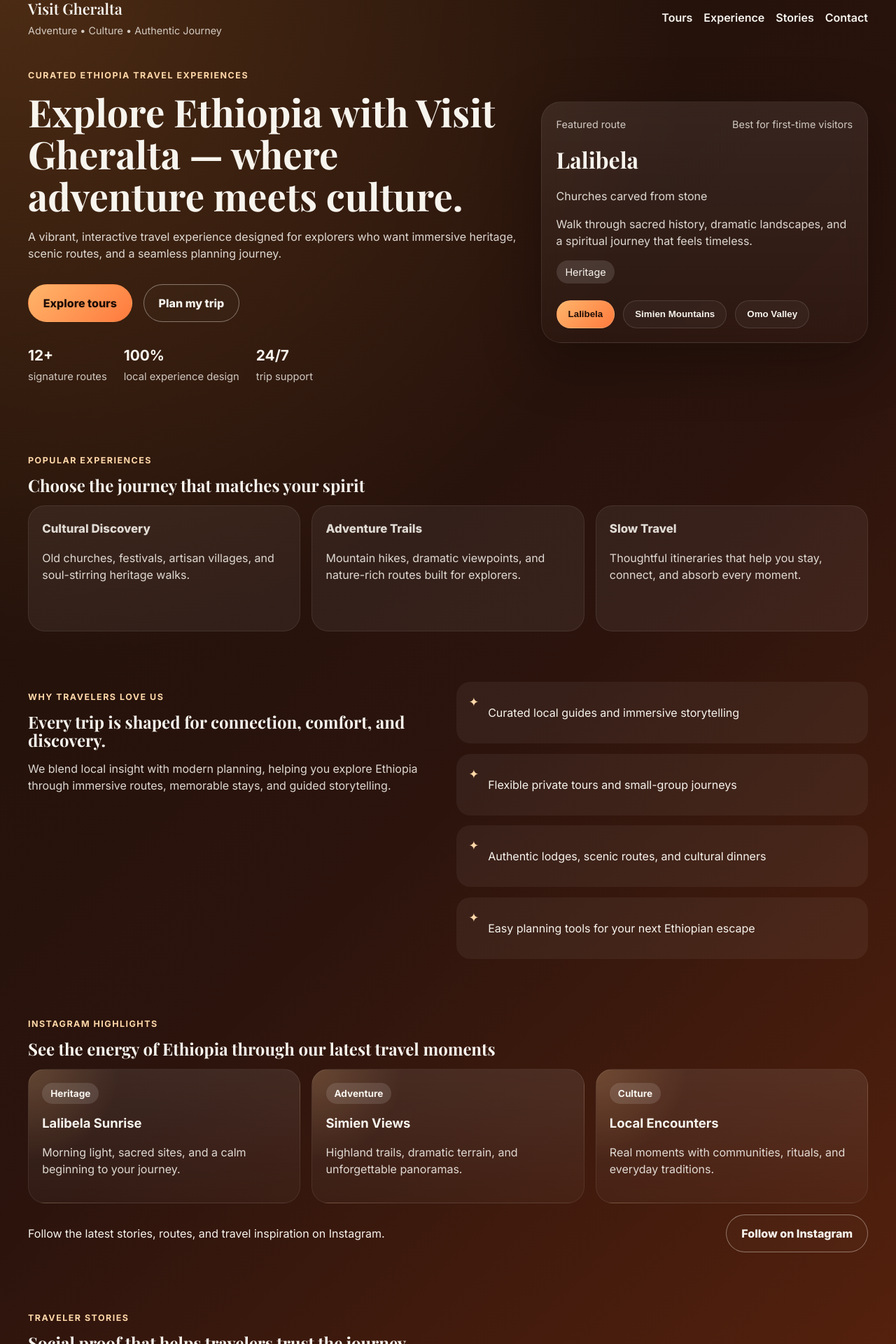
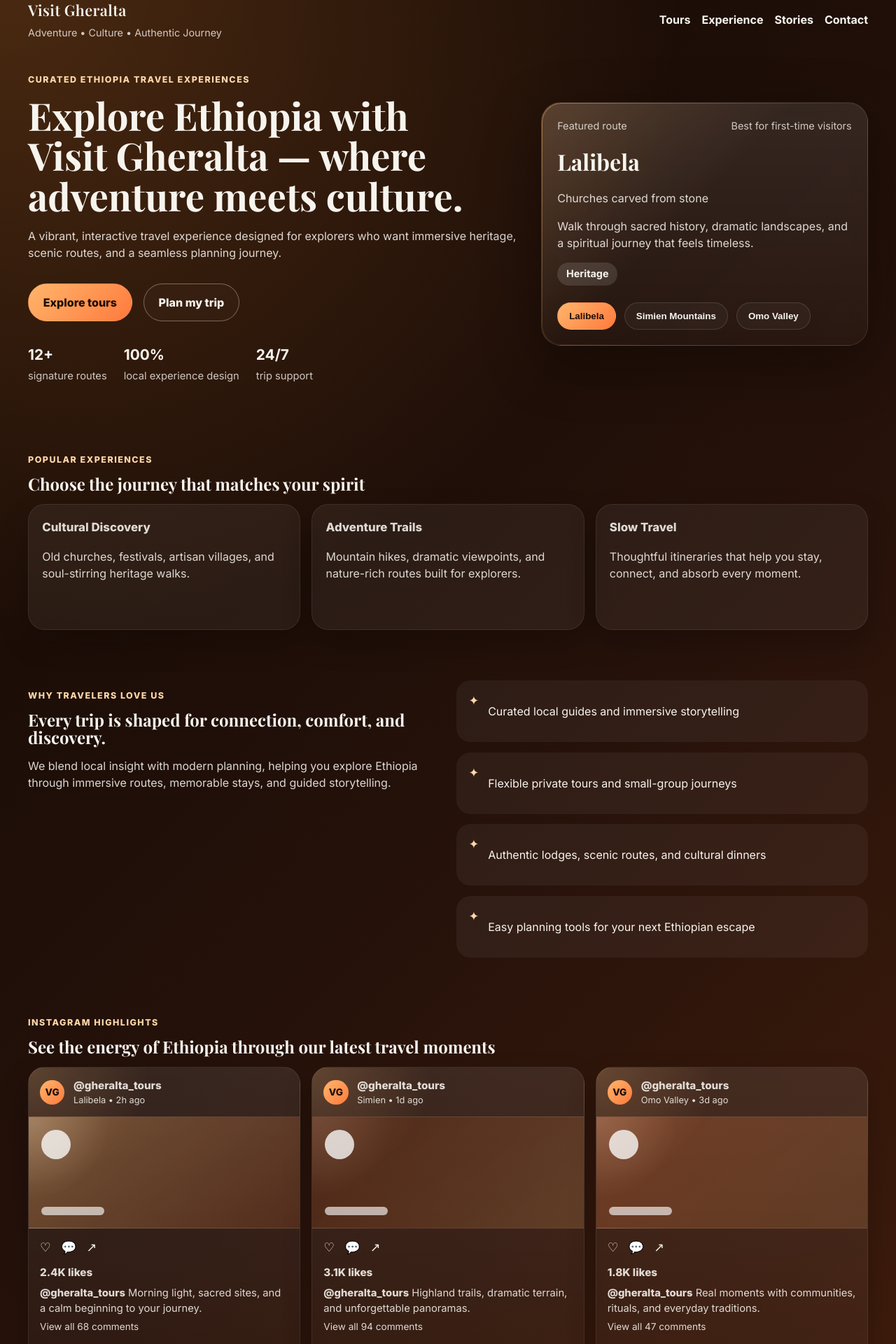
Before and after one commit to fitsumtsadik-wq/Gheralta, a React (Vite) app: page / in a window 1280 px wide. Shown: the part 40-1960 px from the top of the page at 70% size. Built offline with nearby package versions, Linux system fonts and the light colour scheme.

Commit message:
Refresh Instagram and visual design

```diff
--- a/src/App.jsx
+++ b/src/App.jsx
@@ -48,16 +48,40 @@ const instagramHighlights = [
     title: 'Lalibela Sunrise',
     tag: 'Heritage',
     note: 'Morning light, sacred sites, and a calm beginning to your journey.',
+    accent: 'heritage',
+    url: 'https://www.instagram.com/gheralta_tours/',
+    handle: '@gheralta_tours',
+    avatar: 'VG',
+    location: 'Lalibela',
+    time: '2h ago',
+    likes: '2.4K',
+    comments: '68',
   },
   {
     title: 'Simien Views',
     tag: 'Adventure',
     note: 'Highland trails, dramatic terrain, and unforgettable panoramas.',
+    accent: 'adventure',
+    url: 'https://www.instagram.com/gheralta_tours/',
+    handle: '@gheralta_tours',
+    avatar: 'VG',
+    location: 'Simien',
+    time: '1d ago',
+    likes: '3.1K',
+    comments: '94',
   },
   {
     title: 'Local Encounters',
     tag: 'Culture',
     note: 'Real moments with communities, rituals, and everyday traditions.',
+    accent: 'culture',
+    url: 'https://www.instagram.com/gheralta_tours/',
+    handle: '@gheralta_tours',
+    avatar: 'VG',
+    location: 'Omo Valley',
+    time: '3d ago',
+    likes: '1.8K',
+    comments: '47',
   },
 ]
 
@@ -231,11 +255,34 @@ function App() {
           </div>
           <div className="instagram-grid">
             {instagramHighlights.map((item) => (
-              <article key={item.title} className="instagram-card">
-                <span className="instagram-tag">{item.tag}</span>
-                <h3>{item.title}</h3>
-                <p>{item.note}</p>
-              </article>
+              <a
+                key={item.title}
+                href={item.url}
+                target="_blank"
+                rel="noreferrer"
+                className={`instagram-card instagram-card--${item.accent}`}
+              >
+                <div className="instagram-card-header">
+                  <div className="instagram-card-avatar" aria-hidden="true">{item.avatar}</div>
+                  <div>
+                    <p className="instagram-card-handle">{item.handle}</p>
+                    <p className="instagram-card-meta">{item.location} • {item.time}</p>
+                  </div>
+                </div>
+                <div className="instagram-card-media" aria-hidden="true" />
+                <div className="instagram-card-actions" aria-hidden="true">
+                  <span>♡</span>
+                  <span>💬</span>
+                  <span>↗</span>
+                </div>
+                <div className="instagram-card-content">
+                  <p className="instagram-likes">{item.likes} likes</p>
+                  <p className="instagram-caption">
+                    <span>{item.handle}</span> {item.note}
+                  </p>
+                  <p className="instagram-comment-link">View all {item.comments} comments</p>
+                </div>
+              </a>
             ))}
           </div>
           <div className="social-cta">
--- a/src/styles.css
+++ b/src/styles.css
@@ -2,11 +2,20 @@
   font-family: 'Inter', sans-serif;
   color: #f7f4ee;
   background:
-    radial-gradient(circle at top left, rgba(255, 146, 61, 0.22), transparent 28%),
-    linear-gradient(135deg, #1a0f08 0%, #2c140d 40%, #7a2d0d 100%);
+    radial-gradient(circle at top left, rgba(255, 146, 61, 0.24), transparent 26%),
+    radial-gradient(circle at bottom right, rgba(255, 215, 168, 0.16), transparent 20%),
+    linear-gradient(135deg, #120903 0%, #24110a 38%, #58260d 100%);
   line-height: 1.5;
   font-weight: 400;
   color-scheme: dark;
+  --surface: rgba(255, 255, 255, 0.055);
+  --surface-strong: rgba(255, 255, 255, 0.1);
+  --border: rgba(255, 255, 255, 0.08);
+  --shadow: 0 24px 80px rgba(10, 5, 3, 0.38);
+  --text-muted: rgba(247, 244, 238, 0.8);
+  --accent: #ffd7a8;
+  --accent-strong: #ffb56b;
+  --accent-deep: #ff7a3d;
 }
 
 * {
@@ -17,6 +26,19 @@ body {
   margin: 0;
   min-width: 320px;
   min-height: 100vh;
+  position: relative;
+}
+
+body::before {
+  content: '';
+  position: fixed;
+  inset: 0;
+  pointer-events: none;
+  background-image:
+    linear-gradient(rgba(255, 255, 255, 0.02) 1px, transparent 1px),
+    linear-gradient(90deg, rgba(255, 255, 255, 0.02) 1px, transparent 1px);
+  background-size: 28px 28px;
+  opacity: 0.2;
 }
 
 #root {
@@ -27,6 +49,7 @@ body {
   width: min(1200px, calc(100% - 2rem));
   margin: 0 auto;
   padding: 1rem 0 2rem;
+  position: relative;
 }
 
 .hero {
@@ -39,17 +62,19 @@ body {
   gap: 1rem;
   align-items: center;
   margin-bottom: 2rem;
+  padding: 0.15rem 0;
 }
 
 .brand-mark {
   font-family: 'Playfair Display', serif;
   font-size: 1.35rem;
   margin: 0;
+  letter-spacing: 0.02em;
 }
 
 .brand-note {
-  margin: 0.3rem 0 0;
-  color: rgba(247, 244, 238, 0.8);
+  margin: 0.35rem 0 0;
+  color: var(--text-muted);
   font-size: 0.9rem;
 }
 
@@ -63,7 +88,27 @@ body {
 .footer-links a {
   color: #f7f4ee;
   text-decoration: none;
-  font-weight: 600;
+  font-weight: 700;
+  position: relative;
+}
+
+.nav-actions a::after,
+.footer-links a::after {
+  content: '';
+  position: absolute;
+  left: 0;
+  bottom: -0.2rem;
+  width: 100%;
+  height: 1px;
+  background: linear-gradient(90deg, transparent, var(--accent), transparent);
+  transform: scaleX(0);
+  transform-origin: center;
+  transition: transform 180ms ease;
+}
+
+.nav-actions a:hover::after,
+.footer-links a:hover::after {
+  transform: scaleX(1);
 }
 
 .hero-grid {
@@ -76,9 +121,9 @@ body {
 .eyebrow {
   text-transform: uppercase;
   letter-spacing: 0.12em;
-  color: #ffd7a8;
+  color: var(--accent);
   font-size: 0.78rem;
-  font-weight: 700;
+  font-weight: 800;
   margin-bottom: 0.75rem;
 }
 
@@ -88,12 +133,13 @@ body {
 .callout h2 {
   font-family: 'Playfair Display', serif;
   margin: 0;
-  line-height: 1.1;
+  line-height: 1.06;
 }
 
 .hero-copy h1 {
   font-size: clamp(2.4rem, 2vw + 1.8rem, 3.6rem);
   margin-bottom: 1rem;
+  text-wrap: balance;
 }
 
 .hero-text,
@@ -123,24 +169,30 @@ body {
   text-decoration: none;
   font-weight: 800;
   border: 1px solid transparent;
-  transition: transform 180ms ease, background 180ms ease, border-color 180ms ease;
+  transition: transform 180ms ease, background 180ms ease, border-color 180ms ease, box-shadow 180ms ease;
   cursor: pointer;
   font-family: inherit;
 }
 
 .btn:hover {
   transform: translateY(-1px);
+  box-shadow: 0 12px 30px rgba(255, 122, 61, 0.28);
 }
 
 .btn-primary {
-  background: linear-gradient(135deg, #ffb56b, #ff7a3d);
+  background: linear-gradient(135deg, var(--accent-strong), var(--accent-deep));
   color: #1f0d06;
 }
 
 .btn-secondary {
-  border-color: rgba(247, 244, 238, 0.4);
+  border-color: rgba(247, 244, 238, 0.35);
   color: #f7f4ee;
   background: rgba(255, 255, 255, 0.02);
+}
+
+.btn-secondary:hover {
+  border-color: rgba(247, 244, 238, 0.55);
+  background: rgba(255, 255, 255, 0.06);
 }
 
 .hero-stats {
@@ -165,12 +217,29 @@ body {
 }
 
 .hero-card {
-  background: linear-gradient(180deg, rgba(255,255,255,0.08), rgba(255,255,255,0.02));
-  border: 1px solid rgba(255,255,255,0.08);
+  background:
+    linear-gradient(180deg, rgba(255,255,255,0.1), rgba(255,255,255,0.03)),
+    linear-gradient(135deg, rgba(255, 183, 107, 0.16), transparent 45%);
+  border: 1px solid rgba(255,255,255,0.1);
   border-radius: 28px;
-  padding: 1.3rem;
-  box-shadow: 0 24px 80px rgba(10, 5, 3, 0.35);
+  padding: 1.4rem;
+  box-shadow: var(--shadow);
   backdrop-filter: blur(12px);
+  position: relative;
+  isolation: isolate;
+}
+
+.hero-card::before {
+  content: '';
+  position: absolute;
+  inset: 0;
+  border-radius: inherit;
+  padding: 1px;
+  background: linear-gradient(135deg, rgba(255, 183, 107, 0.5), transparent 62%);
+  -webkit-mask: linear-gradient(#fff 0 0) content-box, linear-gradient(#fff 0 0);
+  -webkit-mask-composite: xor;
+  mask-composite: exclude;
+  pointer-events: none;
 }
 
 .hero-card-top {
@@ -178,7 +247,7 @@ body {
   justify-content: space-between;
   gap: 1rem;
   font-size: 0.9rem;
-  color: rgba(247, 244, 238, 0.8);
+  color: var(--text-muted);
 }
 
 .hero-card h2 {
@@ -202,6 +271,7 @@ body {
   border-radius: 999px;
   background: rgba(255, 255, 255, 0.12);
   font-size: 0.9rem;
+  font-weight: 700;
 }
 
 .mini-map {
@@ -219,11 +289,18 @@ body {
   padding: 0.7rem 1rem;
   font-weight: 700;
   cursor: pointer;
+  transition: transform 180ms ease, background 180ms ease, border-color 180ms ease;
+}
+
+.marker:hover {
+  transform: translateY(-1px);
+  border-color: rgba(255, 255, 255, 0.22);
 }
 
 .marker.active {
-  background: linear-gradient(135deg, #ffb56b, #ff7a3d);
+  background: linear-gradient(135deg, var(--accent-strong), var(--accent-deep));
   color: #1f0d06;
+  border-color: transparent;
 }
 
 .section {
@@ -250,9 +327,20 @@ body {
 .instagram-card,
 .testimonial-card,
 .booking-panel {
-  background: rgba(255,255,255,0.06);
-  border: 1px solid rgba(255,255,255,0.08);
+  background: var(--surface);
+  border: 1px solid var(--border);
   border-radius: 24px;
+  box-shadow: 0 18px 40px rgba(10, 5, 3, 0.24);
+  transition: transform 180ms ease, border-color 180ms ease, box-shadow 180ms ease;
+}
+
+.tour-card:hover,
+.instagram-card:hover,
+.testimonial-card:hover,
+.booking-panel:hover {
+  transform: translateY(-2px);
+  border-color: rgba(255, 255, 255, 0.16);
+  box-shadow: 0 24px 50px rgba(10, 5, 3, 0.3);
 }
 
 .tour-card {
@@ -271,16 +359,138 @@ body {
 }
 
 .instagram-card {
-  padding: 1.2rem;
-  min-height: 180px;
+  padding: 0;
+  min-height: 420px;
+  text-decoration: none;
+  display: flex;
+  flex-direction: column;
+  overflow: hidden;
+  color: #f7f4ee;
   background:
     linear-gradient(180deg, rgba(255,255,255,0.09), rgba(255,255,255,0.03)),
     radial-gradient(circle at top left, rgba(255, 183, 107, 0.2), transparent 30%);
 }
 
-.instagram-card h3 {
-  margin: 0.85rem 0 0.4rem;
-  font-size: 1.15rem;
+.instagram-card-header {
+  display: flex;
+  align-items: center;
+  gap: 0.8rem;
+  padding: 0.9rem 1rem 0.85rem;
+}
+
+.instagram-card-avatar {
+  width: 2.2rem;
+  height: 2.2rem;
+  border-radius: 50%;
+  background: linear-gradient(135deg, var(--accent-strong), var(--accent-deep));
+  color: #1f0d06;
+  display: inline-flex;
+  align-items: center;
+  justify-content: center;
+  font-weight: 800;
+  font-size: 0.85rem;
+}
+
+.instagram-card-handle,
+.instagram-card-meta {
+  margin: 0;
+}
+
+.instagram-card-handle {
+  font-weight: 800;
+  font-size: 0.95rem;
+}
+
+.instagram-card-meta {
+  font-size: 0.8rem;
+  color: var(--text-muted);
+}
+
+.instagram-card-media {
+  min-height: 160px;
+  background:
+    linear-gradient(135deg, rgba(255, 183, 107, 0.26), rgba(255, 122, 61, 0.18)),
+    radial-gradient(circle at top left, rgba(255,255,255,0.22), transparent 25%);
+  border-top: 1px solid rgba(255,255,255,0.08);
+  border-bottom: 1px solid rgba(255,255,255,0.08);
+  position: relative;
+}
+
+.instagram-card-media::before,
+.instagram-card-media::after {
+  content: '';
+  position: absolute;
+  border-radius: 999px;
+  background: rgba(255,255,255,0.9);
+}
+
+.instagram-card-media::before {
+  width: 42px;
+  height: 42px;
+  top: 18px;
+  left: 18px;
+  opacity: 0.85;
+}
+
+.instagram-card-media::after {
+  width: 90px;
+  height: 12px;
+  bottom: 18px;
+  left: 18px;
+  opacity: 0.7;
+}
+
+.instagram-card--heritage .instagram-card-media {
+  background:
+    linear-gradient(135deg, rgba(255, 183, 107, 0.32), rgba(255, 122, 61, 0.14)),
+    radial-gradient(circle at top left, rgba(255,255,255,0.25), transparent 28%);
+}
+
+.instagram-card--adventure .instagram-card-media {
+  background:
+    linear-gradient(135deg, rgba(122, 45, 13, 0.35), rgba(255, 183, 107, 0.18)),
+    radial-gradient(circle at top left, rgba(255,255,255,0.18), transparent 28%);
+}
+
+.instagram-card--culture .instagram-card-media {
+  background:
+    linear-gradient(135deg, rgba(255, 122, 61, 0.26), rgba(255, 183, 107, 0.15)),
+    radial-gradient(circle at top left, rgba(255,255,255,0.18), transparent 28%);
+}
+
+.instagram-card-actions {
+  display: flex;
+  gap: 0.9rem;
+  padding: 0.85rem 1rem 0.2rem;
+  font-size: 1.1rem;
+}
+
+.instagram-card-content {
+  padding: 0.2rem 1rem 1.1rem;
+}
+
+.instagram-card-content p {
+  margin: 0.35rem 0;
+}
+
+.instagram-likes {
+  font-weight: 800;
+  font-size: 0.95rem;
+}
+
+.instagram-caption {
+  font-size: 0.92rem;
+  color: rgba(247, 244, 238, 0.92);
+  line-height: 1.5;
+}
+
+.instagram-caption span {
+  font-weight: 800;
+}
+
+.instagram-comment-link {
+  color: var(--text-muted);
+  font-size: 0.85rem;
 }
 
 .instagram-tag {
@@ -351,7 +561,10 @@ body {
   gap: 1rem;
   border-radius: 28px;
   padding: 1.4rem 1.6rem;
-  background: linear-gradient(135deg, rgba(255,183,107,0.18), rgba(255,122,61,0.14));
+  background:
+    linear-gradient(135deg, rgba(255,183,107,0.22), rgba(255,122,61,0.16)),
+    rgba(255,255,255,0.03);
+  border: 1px solid rgba(255,255,255,0.08);
 }
 
 .booking-panel {
@@ -483,4 +696,17 @@ body {
   .form-actions {
     align-items: flex-start;
   }
+
+  .nav-actions {
+    gap: 0.75rem;
+  }
 }
+
+input:focus,
+select:focus,
+textarea:focus,
+button:focus,
+a:focus {
+  outline: 2px solid rgba(255, 215, 168, 0.72);
+  outline-offset: 2px;
+}
```
